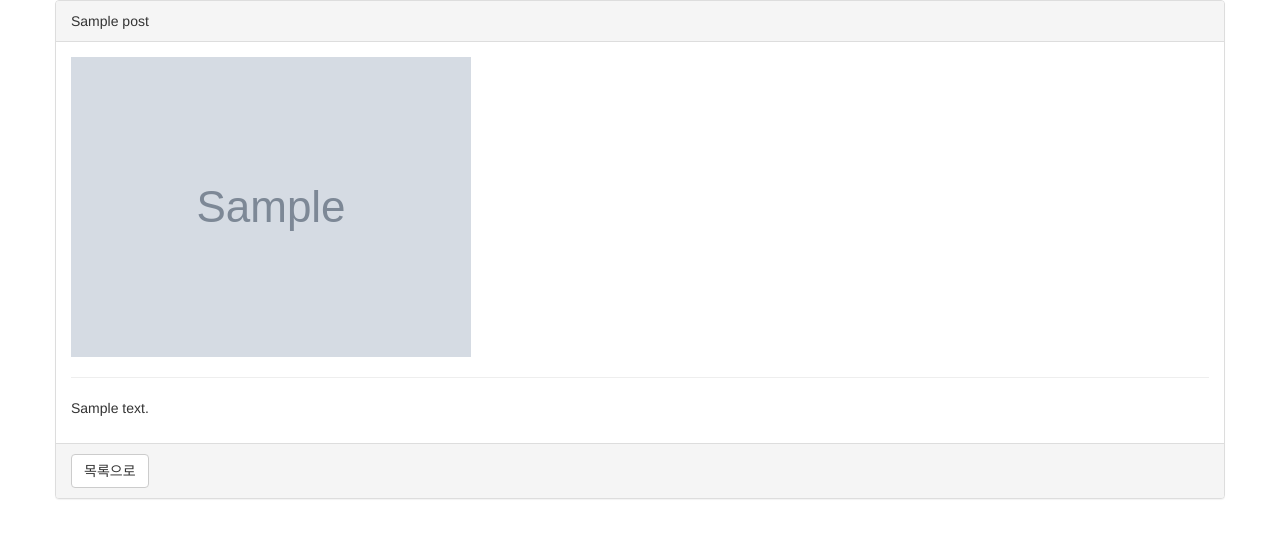
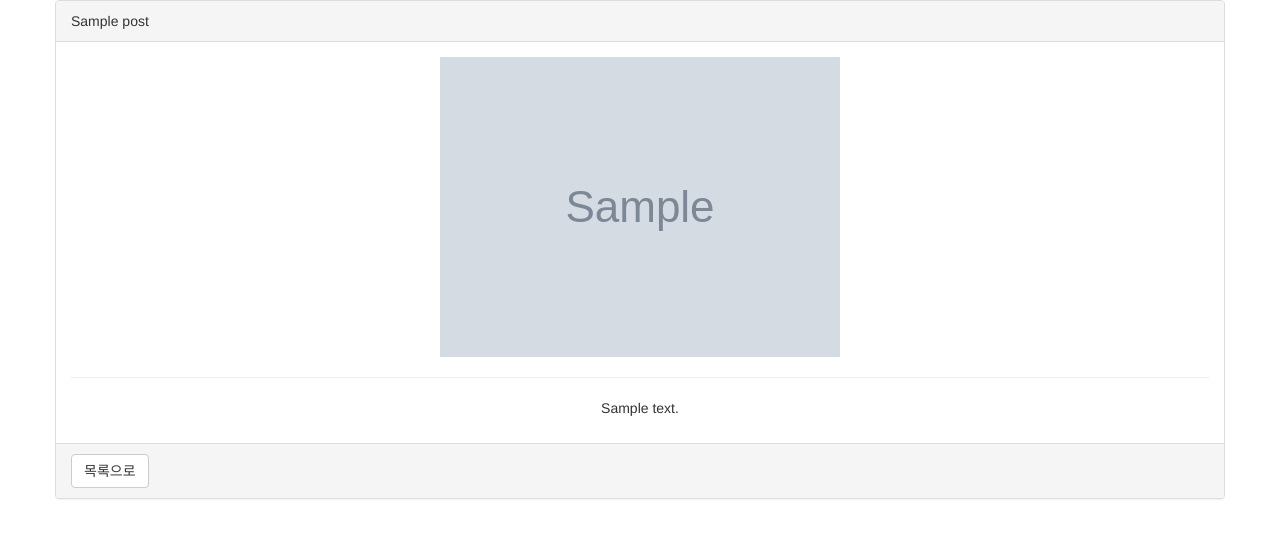
Before and after one commit to KGSH/KGSH-Sns, a Django app: page /blog/1/ in a window 1280 px wide. Shown: the top 538 px of the page. Run offline with Django 3.2, Linux system fonts and the light colour scheme; tables that the repository leaves empty hold one stand-in row (values such as "Sample post"); grey boxes marked "Sample" are stand-in pictures; some libraries are stand-ins or nearby versions.

Commit message:
post_detail.view 에 댓글 추가

```diff
--- a/blog/templates/blog/post_detail.html
+++ b/blog/templates/blog/post_detail.html
@@ -20,9 +20,9 @@
                     <div class="panel-heading">
                         {{ post.title }}
                     </div>
-                    <div class="panel-body">
+                    <div class="panel-body text-center">
                         {% if post.photo %}
-                            <img src="{{ post.photo.url }}">
+                            <img src="{{ post.photo.url }}" class="post_photo">
                         {% endif %}
                         <hr/>
 
@@ -32,6 +32,16 @@
                         <a href="{% url "blog:index" %}" class="btn btn-default">
                             목록으로
                         </a>
+                        <div id="disqus_thread"></div>
+                            <script>
+                                (function() { // DON'T EDIT BELOW THIS LINE
+                                var d = document, s = d.createElement('script');
+                                s.src = 'https://kgsh-sns.disqus.com/embed.js';
+                                s.setAttribute('data-timestamp', + new Date());
+                                (d.head || d.body).appendChild(s);
+                                })();
+                            </script>
+                            <noscript>Please enable JavaScript to view the <a href="https://disqus.com/?ref_noscript">comments powered by Disqus.</a></noscript>
                     </div>
                 </div>
             </div>
```
